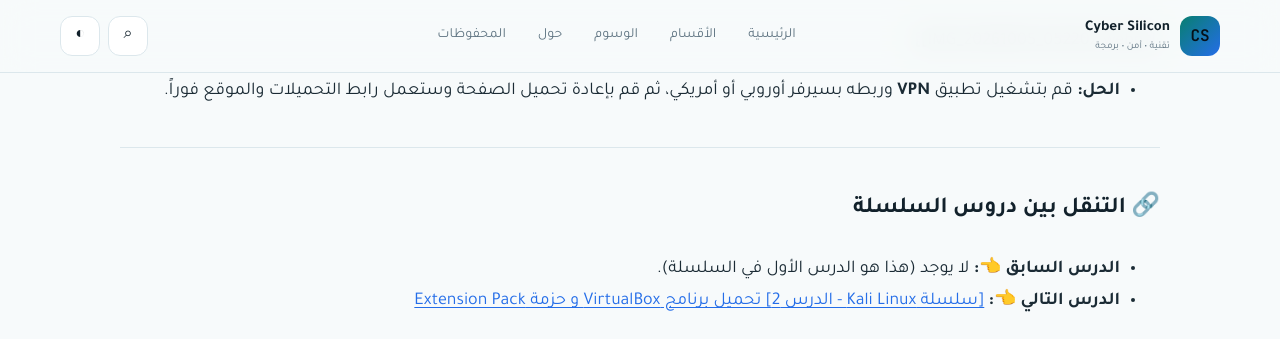
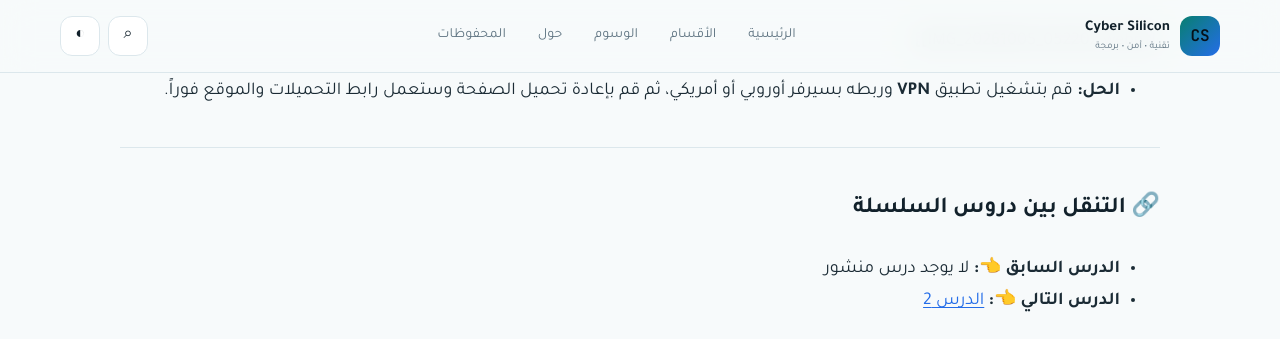
Before and after one commit to cyber-silicon/cyber-silicon.github.io, a Jekyll site: the page built from _posts/2026-11-03-lesson-1-سلسلة-kali-linux-الدرس-1-الشرح-الشامل-لاختيار-وتحميل-نسخة-ka.md, in a window 1280 px wide and 900 px high, scrolled down 5073 px, cut to the strip 0-339 px from the top of the window. Built offline with Jekyll 4.4.1, drawn with Linux system fonts in a browser that asks for light colours.

Commit message:
Repair lesson navigation links: lesson 1

```diff
--- a/_posts/2026-11-03-lesson-1-سلسلة-kali-linux-الدرس-1-الشرح-الشامل-لاختيار-وتحميل-نسخة-ka.md
+++ b/_posts/2026-11-03-lesson-1-سلسلة-kali-linux-الدرس-1-الشرح-الشامل-لاختيار-وتحميل-نسخة-ka.md
@@ -109,8 +109,8 @@
 
 ### 🔗 التنقل بين دروس السلسلة
 
-* **الدرس السابق 👈:** لا يوجد (هذا هو الدرس الأول في السلسلة).
-* **الدرس التالي 👈:** [[سلسلة Kali Linux - الدرس 2] تحميل برنامج VirtualBox و حزمة Extension Pack](https://cyber-silicon.github.io/Kali%20Linux/VirtualBox/Cyber%20Silicon/2026/11/03/lesson-2-سلسلة-kali-linux-الدرس-2-تحميل-برنامج-virtualbox-و-حزمة-exte.html)
+* **الدرس السابق 👈:** لا يوجد درس منشور
+* **الدرس التالي 👈:** [الدرس 2](https://cyber-silicon.github.io/Kali%20Linux/VirtualBox/Cyber%20Silicon/2026/11/03/lesson-2-سلسلة-kali-linux-الدرس-2-تحميل-برنامج-virtualbox-و-حزمة-exte.html)
 
 <div class='tiktok-embed-wrapper' style='display:flex;justify-content:center;margin:25px 0'>
 <iframe src="https://www.tiktok.com/player/v1/7666492918395391250?autoplay=0" style="width:100%;max-width:340px;height:580px;border:none;border-radius:12px;" allow="fullscreen" loading="lazy"></iframe>
```
